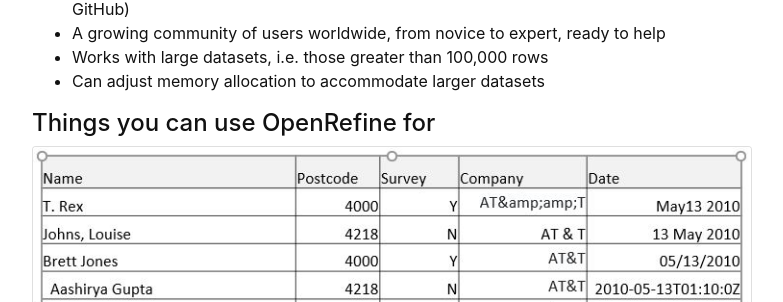
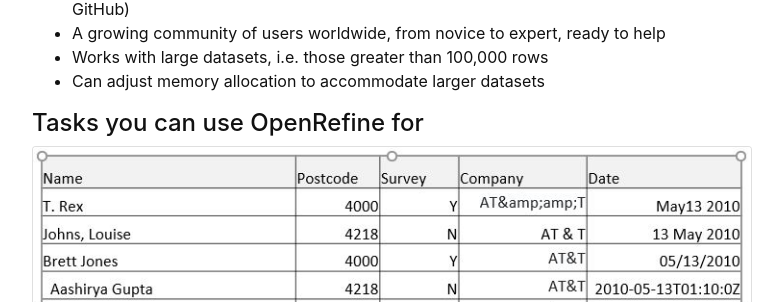
Before and after one commit to GULibrarySandbox/intro-data-wrangle, a Jekyll site: the page built from content/1-intro.md, in a window 1280 px wide and 900 px high, scrolled down 638 px. Shown: the part 152-454 px from the top of the window, without its empty margins (248-1031 px from the left). Built offline with Jekyll 4.4.1, drawn with Linux system fonts in a browser that asks for light colours.

Commit message:
Update 1-intro.md

```diff
--- a/content/1-intro.md
+++ b/content/1-intro.md
@@ -16,7 +16,7 @@ It runs inside your Web browser, but no web connection is needed to use it, unle
 - Works with large datasets, i.e. those greater than 100,000 rows
 - Can adjust memory allocation to accommodate larger datasets
 
-#### Things you can use OpenRefine for
+#### Tasks you can use OpenRefine for
 
 {% capture text %}
 - identify where data is missing
@@ -32,7 +32,7 @@ It runs inside your Web browser, but no web connection is needed to use it, unle
 - combine values from two or more variables (concatenation)
 - add new variables (columns) or observations (rows) to a dataset
 - reshape data from rows and columns to visualise data in a different arrangement
-- organise data{% endcapture %} {% include card.md header="Extend & transform data" text=text %}
+- organise data{% endcapture %} {% include card.md header="Extend & transform data" text=text img="ORScript.JPG" %}
 
 {% capture text %}
 - sort by variables and values
```
